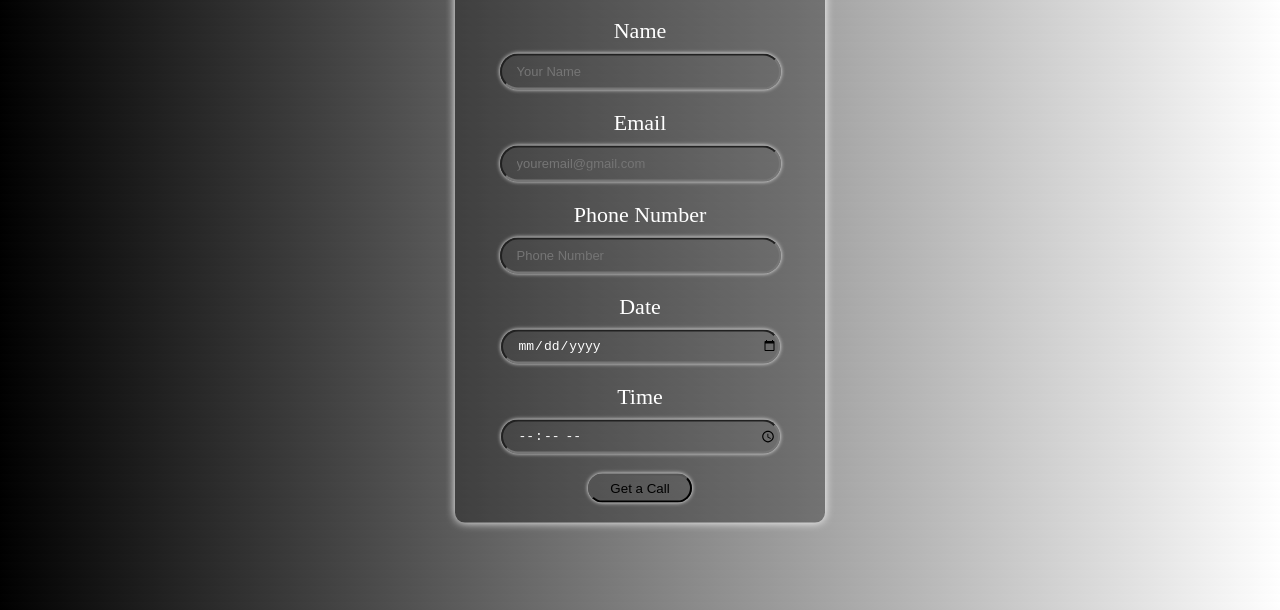
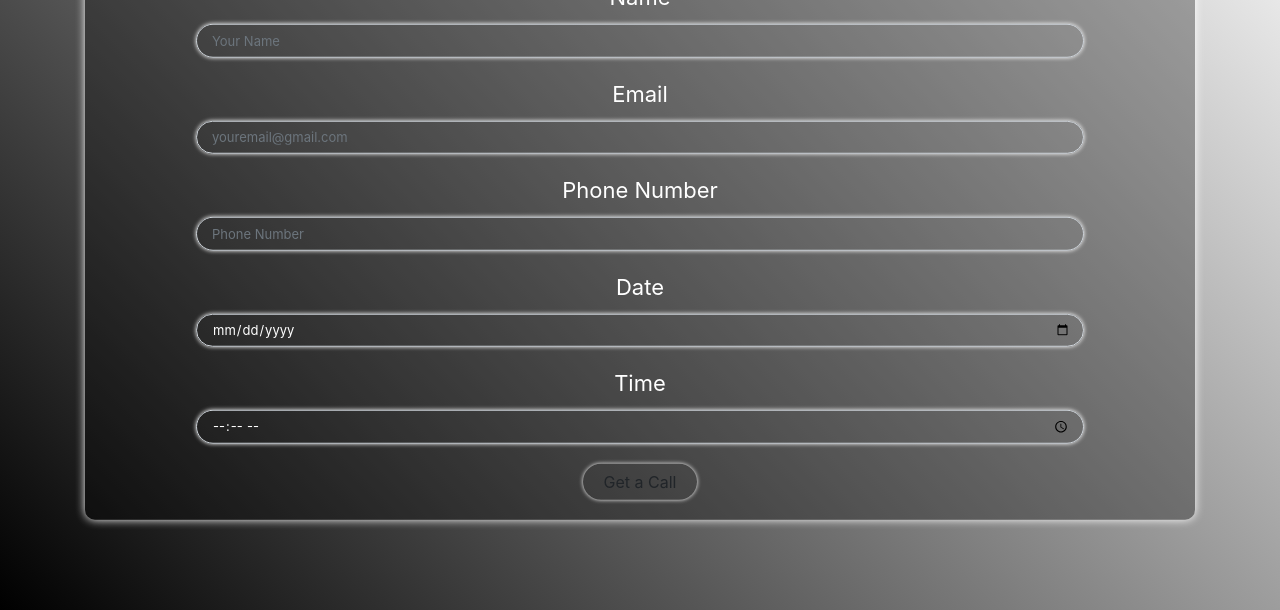
Before and after one commit to SpNain/Booking-Appointment-App, a plain HTML site: page index.html in a window 1280 px wide. Shown: the part 190-800 px from the top of the page. Drawn offline with nearby package versions, Linux system fonts and the light colour scheme.

Commit message:
Designing the registration form using bootstrap

```diff
--- a/index.html
+++ b/index.html
@@ -5,28 +5,29 @@
     <meta http-equiv="X-UA-Compatible" content="IE=edge">
     <meta name="viewport" content="width=device-width, initial-scale=1.0">
     <title>Registration Form</title>
+    <link rel="stylesheet" href="https://cdn.jsdelivr.net/npm/bootstrap@4.3.1/dist/css/bootstrap.min.css" integrity="sha384-ggOyR0iXCbMQv3Xipma34MD+dH/1fQ784/j6cY/iJTQUOhcWr7x9JvoRxT2MZw1T" crossorigin="anonymous">
     <link rel="stylesheet" href="./style.css">
 </head>
 <body>
     <form action="#" class="container" onsubmit="showDetails(event)">
-        <div class="reg-form">
+        <div class="form-group">
             <div class="reg">
                 <h1>Book A Call</h1>
             </div>
             <label>Name</label>
-            <input type="text" name="name" placeholder="Your Name">
+            <input class="form-control" type="text" name="name" placeholder="Your Name">
 
             <label>Email</label>
-            <input type="email" name="email" placeholder="youremail@gmail.com">
+            <input class="form-control" type="email" name="email" placeholder="youremail@gmail.com">
 
             <label>Phone Number</label>
-            <input type="text" name="phone" placeholder="Phone Number">
+            <input class="form-control" type="text" name="phone" placeholder="Phone Number">
 
             <label>Date</label>
-            <input type="date" name="date">
+            <input class="form-control" type="date" name="date">
 
             <label>Time</label>
-            <input type="time" name="time">
+            <input class="form-control" type="time" name="time">
 
             <button class="btn">Get a Call</button>
         </div>
--- a/style.css
+++ b/style.css
@@ -1,5 +1,7 @@
 body{
   background: linear-gradient(45deg,black,white);
+  height: 100vh;
+  width: 100vw;
 }
 .container{
   z-index: 2;
@@ -7,10 +9,11 @@ body{
   top: 50%;
   left: 50%;
   transform: translate(-50%,-50%);
+  /* width: 2000px; */
 }
-.reg-form{
-  height: 65%;
-  width: 370px;
+.form-group{
+  /* height: 65%; */
+  /* width: 370px; */
   border-radius: 10px;
   display: flex;
   flex-direction: column;
@@ -20,17 +23,18 @@ body{
   color: #fff;
   padding-top: 20px;
 }
+
 .reg h1{
   letter-spacing: 1px;
 }
-.reg-form label{
+.form-group label{
   font-size: 22px;
   margin: 10px;
   margin-top: 20px;
 }
-input{
-  width: 260px;
-  height: 30px;
+.form-control{
+  width: 80%;
+  /* height: 30px; */
   padding-left: 15px;
   background: transparent;
   outline: none;
```
